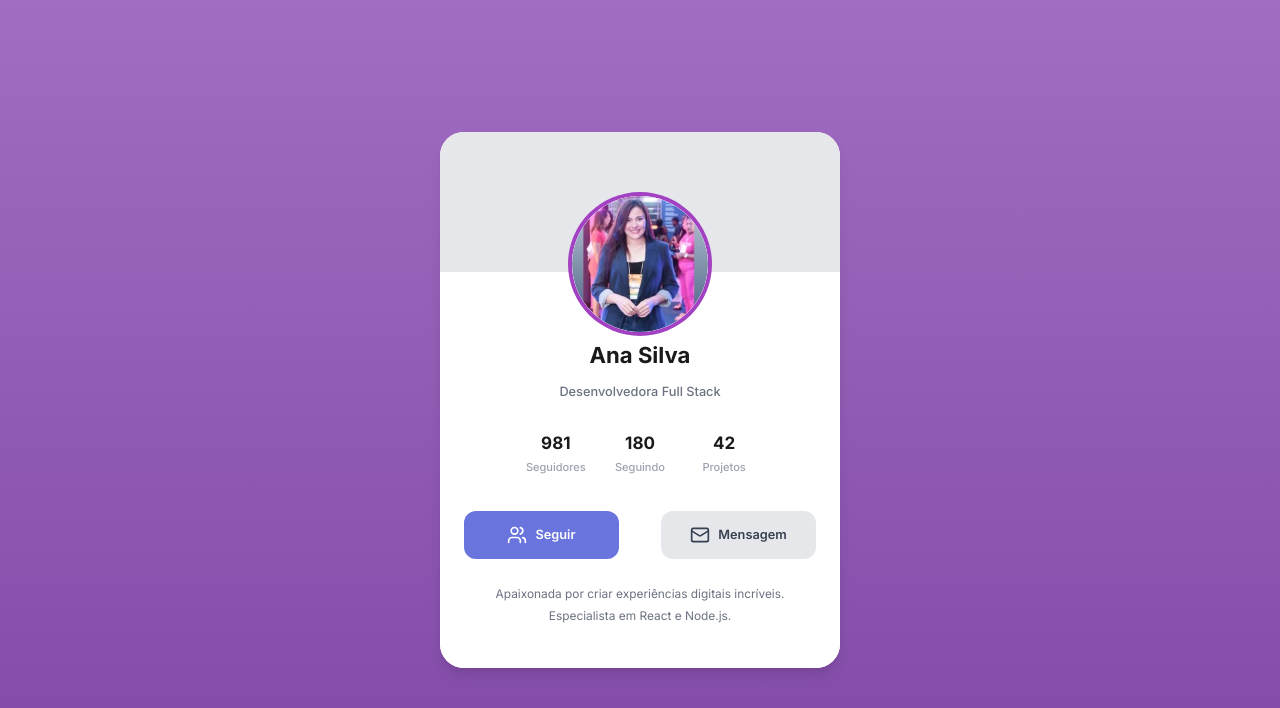
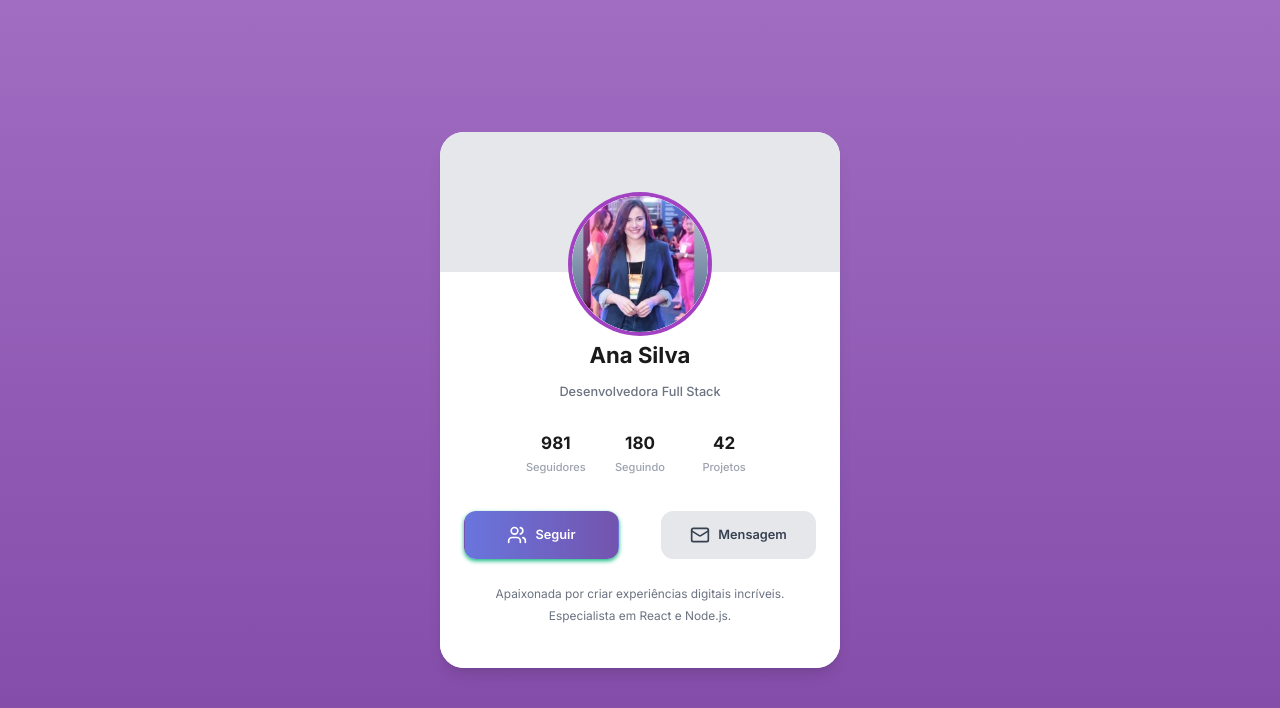
Before and after one commit to RaoniDCunha/desafio_frontend_fusion_front, a Next.js app: page / in a window 1280 px wide. Both pictures are taken after a click on the element "Seguindo". Shown: the top 708 px of the page. Built offline with nearby package versions, Linux system fonts and the light colour scheme.

Commit message:
Feat: Adicionado Sombra aos botões

```diff
--- a/src/components/ProfileCard/index.tsx
+++ b/src/components/ProfileCard/index.tsx
@@ -6,6 +6,7 @@ import { Check, Mail,Users } from 'lucide-react';
 import { CardNumbersInformation } from '../CardNumbersInformation';
 import Image from "next/image";
 import { useState } from "react";
+import { ProfileCardButtonGradient } from '../ProfileCardButtonGradient';
 
 
 
@@ -68,12 +69,13 @@ export function ProfileCard({
                 <div className="flex justify-between w-[352px] h-[48px] mb-[24px]">
 
                 {isFollowing ? (
-                    <ProfileCardButton texto={"Seguir"} icone={<Users size={20} color="#FFFFFF" />} corFundo={"#6975DD"} corTexto={"#FFFFFF"}  onClick={handleToggleFollow}/>
+
+                    <ProfileCardButtonGradient texto={"Seguir"} icone={<Users size={20} color="#FFFFFF" />} corGradienteInicial='#6975DD' corGradienteFinal='#7354AE' corTexto={"#FFFFFF"}  onClick={handleToggleFollow} />
                 ) : (
-                    <ProfileCardButton texto={"Seguindo"} icone={<Check size={20} color="#FFFFFF" />} corFundo={"#10B981"} corTexto={"#FFFFFF"} onClick={handleToggleFollow} />
+                    <ProfileCardButton texto={"Seguindo"} icone={<Check size={20} color="#FFFFFF" />} corFundo={"#10B981"} corTexto={"#FFFFFF"} onClick={handleToggleFollow} sombra={true} />
                 )}
 
-                  <ProfileCardButton texto={"Mensagem"} icone={<Mail size={20} color="#374151" />} corFundo={"#E5E7EB"} corTexto={"#374151"} />
+                  <ProfileCardButton texto={"Mensagem"} icone={<Mail size={20} color="#374151" />} corFundo={"#E5E7EB"} corTexto={"#374151"} corBorda='#E5E7EB' sombra={false} />
                 </div>
 
                 {/* 6. Texto de Bio */}
--- a/src/components/ProfileCardButton/index.tsx
+++ b/src/components/ProfileCardButton/index.tsx
@@ -6,6 +6,7 @@ interface ProfileCardButtonProps {
   icone: ReactNode; // ReactNode permite passar qualquer SVG ou componente de ícone
   corFundo: string;
   corTexto: string;
+  sombra: boolean;
   corBorda?: string; // Opcional
   onClick?: () => void; // Ação ao clicar na div
 }
@@ -15,6 +16,7 @@ export function ProfileCardButton({
   icone,
   corFundo,
   corTexto,
+  sombra,
   corBorda = 'transparent', // Se não passar borda, fica transparente por padrão
   onClick
 }: ProfileCardButtonProps) {
@@ -24,7 +26,8 @@ export function ProfileCardButton({
       style={{
         backgroundColor: corFundo,
         color: corTexto,
-        borderColor: corBorda
+        borderColor: corBorda,
+        boxShadow: sombra ? '0px 2px 4px #10B9814D' : undefined
       }}
       // Usei h-[48px] para garantir a altura exata, gap-[8px] para dar um respiro entre ícone e texto, e hover:opacity-80 para o efeito de transição
       className="w-[155px] h-[48px] border rounded-[12px] flex flex-row items-center justify-center gap-[8px] cursor-pointer hover:opacity-80 transition-opacity shrink-0"
--- /dev/null
+++ b/src/components/ProfileCardButtonGradient/index.tsx
@@ -0,0 +1,47 @@
+import React, { ReactNode } from 'react';
+
+// Interface atualizada para receber as cores do gradiente
+interface ProfileCardButtonGradientProps {
+  texto: string;
+  icone: ReactNode;
+  corGradienteInicial: string;
+  corGradienteFinal: string;
+  corTexto: string;
+  corBorda?: string;
+  onClick?: () => void;
+}
+
+export function ProfileCardButtonGradient({
+  texto,
+  icone,
+  corGradienteInicial,
+  corGradienteFinal,
+  corTexto,
+  corBorda = 'transparent',
+  onClick
+}: ProfileCardButtonGradientProps) {
+  return (
+    <div
+      onClick={onClick}
+      style={{
+        backgroundImage: `linear-gradient(to right, ${corGradienteInicial}, ${corGradienteFinal})`,
+        color: corTexto,
+        borderColor: corBorda,
+        boxShadow: '0px 2px 4px #10B981'
+      }}
+
+      className="w-[155px] h-[48px] border rounded-[12px] flex flex-row items-center justify-center gap-[8px] cursor-pointer hover:opacity-90 transition-opacity shrink-0"
+    >
+      {/* Contêiner do Ícone (20x20) */}
+      <div className="flex items-center justify-center w-[20px] h-[20px]">
+        {icone}
+      </div>
+
+      {/* Texto */}
+      <span className="font-semibold text-[12.75px] leading-[22px] text-center">
+        {texto}
+      </span>
+
+    </div>
+  );
+}
```
